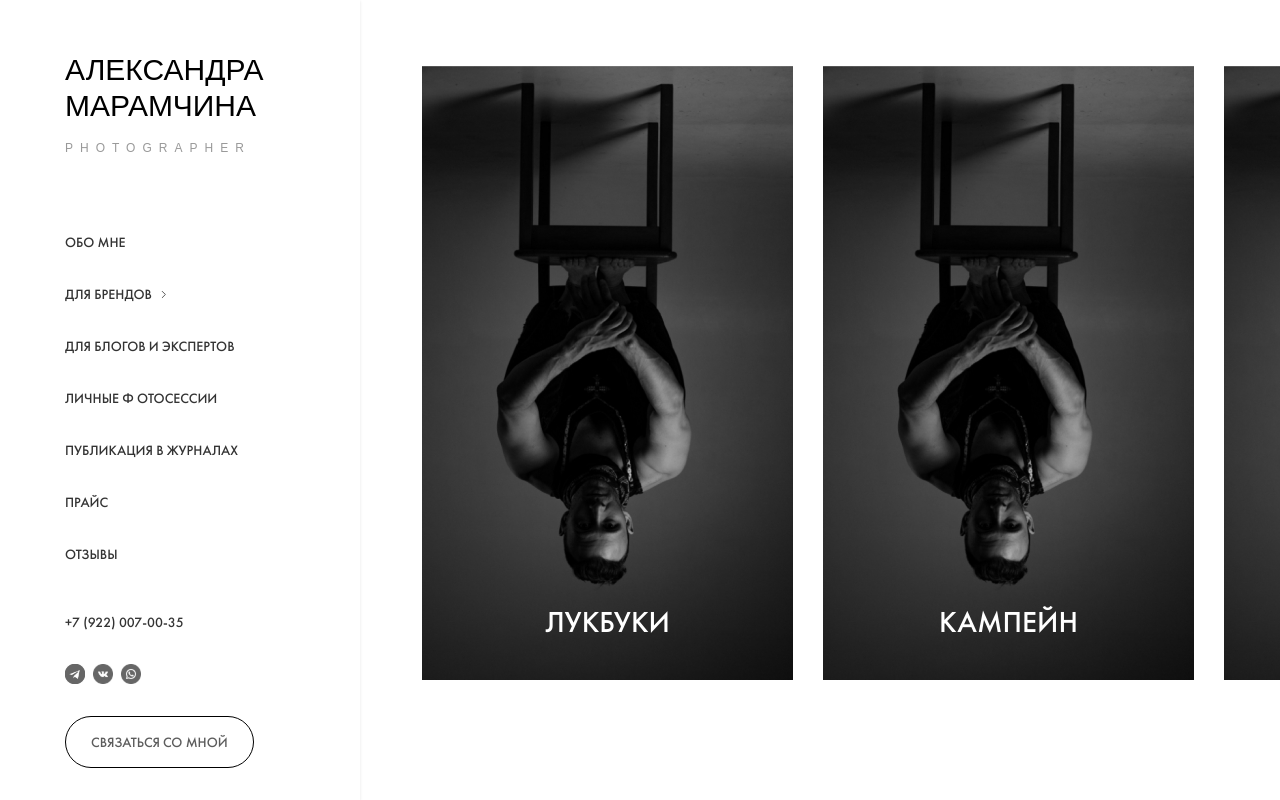
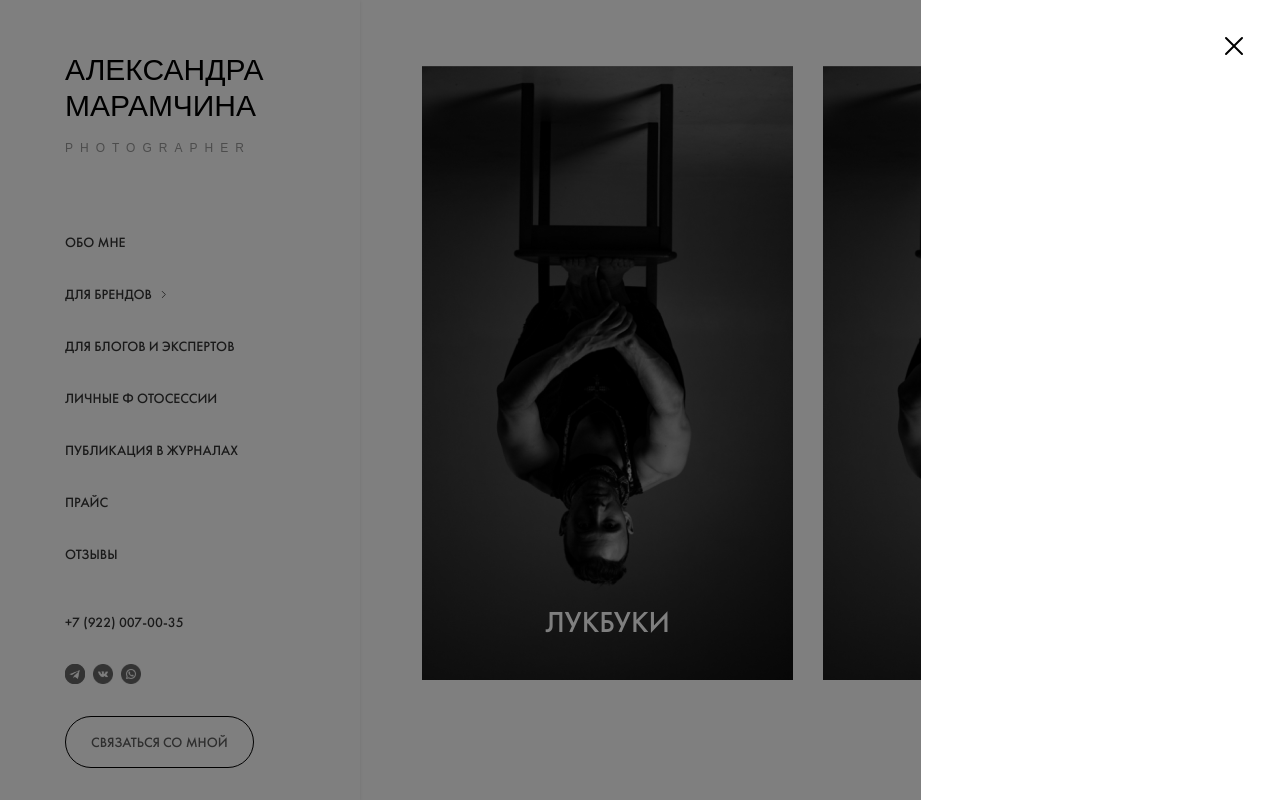
Before and after one commit to AntonKreida/photo_frontend, a Next.js app: page / in a window 1280 px wide. Both pictures are taken after a click on the button "СВЯЗАТЬСЯ СО МНОЙ". Shown: the part 252-1052 px from the top of the page. Built offline with nearby package versions, Linux system fonts and the light colour scheme; a web font is replaced by a local one.

Commit message:
session | add sidebar-right

```diff
--- a/app/layout.tsx
+++ b/app/layout.tsx
@@ -26,6 +26,7 @@ export default function RootLayout ({ children }: IRootLayoutProps) {
             </div>
           </main>
         </div>
+        <div id="modal" />
       </body>
     </html>
   );
--- a/package.json
+++ b/package.json
@@ -46,6 +46,7 @@
     "shared",
     "widgets",
     "pages",
-    "app"
+    "app",
+    "features"
   ]
 }
--- /dev/null
+++ b/src/features/form-feedback/form-feedback.tsx
@@ -0,0 +1,41 @@
+"use client";
+
+import { AnimatePresence } from "framer-motion";
+import { useState } from "react";
+
+import {
+  Backdrop,
+  Button,
+  Portal,
+  SidebarRight,
+} from "@shared/";
+
+
+export const FormFeedback = () => {
+  const [isOpen, setIsOpen] = useState<boolean>(false);
+
+  const handleOnClickOpenForm = () => {
+    setIsOpen(true);
+  };
+
+  const handleOnClickCloseForm = () => {
+    setIsOpen(false);
+  };
+
+  return (
+    <>
+      <Button onClick={ handleOnClickOpenForm }>
+        Связаться со мной
+      </Button>
+      <AnimatePresence mode="wait">
+        { !!isOpen && (
+          <Portal selector="#modal">
+            <Backdrop className="justify-end">
+              <SidebarRight onClickClose={ handleOnClickCloseForm } />
+            </Backdrop>
+          </Portal>
+        ) }
+      </AnimatePresence>
+    </>
+  );
+};
--- /dev/null
+++ b/src/features/form-feedback/index.ts
@@ -0,0 +1 @@
+export * from "./form-feedback";
--- /dev/null
+++ b/src/features/index.ts
@@ -0,0 +1 @@
+export * from "./form-feedback";
--- a/src/shared/ui/backdrop/backdrop.tsx
+++ b/src/shared/ui/backdrop/backdrop.tsx
@@ -10,19 +10,19 @@ interface IBackdropProps {
   children?: ReactNode;
   zIndexString?: "z-10" | "z-50";
   onClick?: () => void;
-  classesForBackdrop?: string;
+  className?: string;
 }
 
-const backdropVariants: Variants = {
+const variantsBackdrop: Variants = {
+  visible: { opacity: 1 },
   hidden: { opacity: 0 },
-  visible: { opacity: 1 },
 };
 
 export const Backdrop = ({
   children,
   zIndexString = "z-50",
   onClick,
-  classesForBackdrop = "items-center",
+  className = "items-center",
 }: IBackdropProps) => {
   useEffect(() => {
     document.body.style.overflow = "hidden";
@@ -35,11 +35,11 @@ export const Backdrop = ({
     <motion.div
       animate="visible"
       className={ twClassNames("bg-black/50 fixed inset-0 flex justify-center",
-        [zIndexString, classesForBackdrop]) }
+        [zIndexString, className]) }
       exit="hidden"
       initial="hidden"
       onClick={ onClick }
-      variants={ backdropVariants }
+      variants={ variantsBackdrop }
     >
       { children }
     </motion.div>
--- a/src/shared/ui/index.ts
+++ b/src/shared/ui/index.ts
@@ -5,3 +5,4 @@ export * from "./header-page";
 export * from "./layout-content";
 export * from "./backdrop";
 export * from "./portal";
+export * from "./sidebar-right";
--- /dev/null
+++ b/src/shared/ui/sidebar-right/index.ts
@@ -0,0 +1 @@
+export * from "./sidebar-right";
--- /dev/null
+++ b/src/shared/ui/sidebar-right/sidebar-right.tsx
@@ -0,0 +1,35 @@
+import { XMarkIcon } from "@heroicons/react/24/solid";
+import { motion, Variants } from "framer-motion";
+import { FC, ReactNode } from "react";
+
+
+const variants: Variants = {
+  visible: { x: 0 },
+  hidden: { x: 500 },
+};
+
+
+interface ISidebarRightProps {
+    onClickClose?: () => void
+    children?: ReactNode;
+}
+
+export const SidebarRight: FC<ISidebarRightProps> = ( { children, onClickClose }) => (
+  <motion.div
+    animate="visible"
+    className="w-[359px] h-full bg-white relative right-0 top-0"
+    initial="hidden"
+    transition={{ duration: 0.5 }}
+    variants={ variants }
+  >
+    <div className="pt-[130px] px-[30px] pb-[70px] h-full w-full">
+      { !!onClickClose && (
+        <XMarkIcon
+          className="w-8 h-8 absolute top-[30px] right-[30px] cursor-pointer active:scale-[0.8] transition-[transform]"
+          onClick={ onClickClose }
+        />
+      ) }
+      { children }
+    </div>
+  </motion.div>
+);
--- a/src/widgets/sidebar/ui/sidebar/sidebar.tsx
+++ b/src/widgets/sidebar/ui/sidebar/sidebar.tsx
@@ -1,7 +1,7 @@
 import Link from "next/link";
 
+import { FormFeedback } from "@features/";
 import {
-  Button,
   ROUTES_PAGES,
   InstagramIcon,
   TelegramIcon,
@@ -36,9 +36,7 @@ export const Sidebar = () => (
           <a><InstagramIcon className="w-5 h-5" /></a>
         </div>
         <div className="py-4">
-          <Button>
-            Связаться со мной
-          </Button>
+          <FormFeedback />
         </div>
       </div>
     </div>
```
Also changed, not shown: tsconfig.paths.json (+7 -1 lines).
